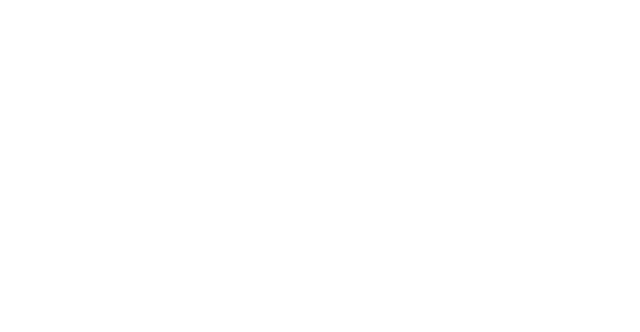
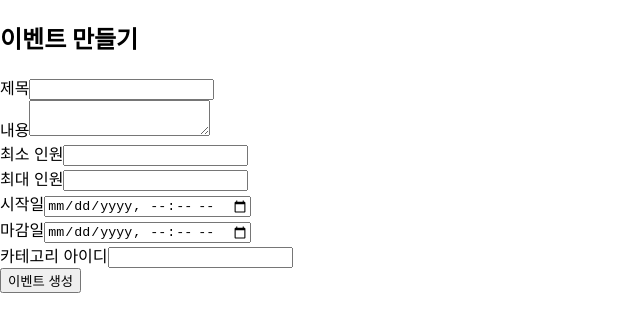
Before and after one commit to EventLinkKNU/EventLink_Front, a React (Create React App) app: page /event-create in a window 1280 px wide. Before the commit this address had no page. Shown: the top 332 px of the page, without its empty margins (0-640 px from the left). Built offline with nearby package versions, Linux system fonts and the light colour scheme.

Commit message:
feat/event

```diff
--- a/src/App.js
+++ b/src/App.js
@@ -3,7 +3,10 @@
 import Welcome from "./components/Welcome";
 import Login from "./components/Login";
 import MyPage from "./components/Mypage"; // 마이페이지 추가
+import CreateEvent from "./components/CreateEvent";
 import { LoginProvider } from "./contexts/LoginContext"; // LoginContext import
+import MyCreatedEvents from "./components/MyCreatedEvents";
+
 
 function App() {
   return (
@@ -17,6 +20,8 @@
             <Route path="/welcome" element={<Welcome />} />
             <Route path="/mypage" element={<MyPage />} />{" "}
             {/* 마이페이지 추가 */}
+            <Route path="/event-create" element={<CreateEvent />} />{" "}
+            <Route path="/get-myEvents" element={<MyCreatedEvents />}/>{" "}
           </Routes>
         </div>
       </Router>
--- /dev/null
+++ b/src/components/CreateEvent.js
@@ -0,0 +1,128 @@
+import React, { useState } from "react";
+import axios from "axios";
+
+const CreateEvent = () => {
+  const [formData, setFormData] = useState({
+    title: "",
+    content: "",
+    minParticipants: "",
+    maxParticipants: "",
+    startDate: "",
+    closeDate: "",
+    categoryId:"",
+  });
+  const handleChange = (e) => {
+    const { name, value } = e.target;
+    setFormData((prev) => ({
+      ...prev,
+      [name]: value,
+    }));
+  };
+  const handleSubmit = (e) => {
+    e.preventDefault();
+
+    axios
+      .post("http://localhost:8080/api/v1/events/create", formData, {
+        withCredentials: true, // ✅ JWT 쿠키 포함
+        headers: {
+          "Content-Type": "application/json",
+        },
+      })
+      .then(() => {
+
+        alert('이벤트가 성공적으로 생성되었습니다!');
+        // 필요시 navigate("/events") 등 이동 처리
+      })
+      .catch((err) => {
+        console.error("이벤트 생성 실패", err);
+        alert("이벤트 생성에 실패했습니다.");
+      });
+  };
+
+  return (
+    <div className="event-create-form">
+      <h2>이벤트 만들기</h2>
+      <form onSubmit={handleSubmit}>
+        <div>
+          <label>제목</label>
+          <input
+            type="text"
+            name="title"
+            value={formData.title}
+            onChange={handleChange}
+            required
+          />
+        </div>
+
+        <div>
+          <label>내용</label>
+          <textarea
+            name="content"
+            value={formData.content}
+            onChange={handleChange}
+            required
+          ></textarea>
+        </div>
+
+        <div>
+          <label>최소 인원</label>
+          <input
+            type="number"
+            name="minParticipants"
+            value={formData.minParticipants}
+            onChange={handleChange}
+            min="1"
+            required
+          />
+        </div>
+
+        <div>
+          <label>최대 인원</label>
+          <input
+            type="number"
+            name="maxParticipants"
+            value={formData.maxParticipants}
+            onChange={handleChange}
+            min="1"
+            required
+          />
+        </div>
+
+        <div>
+          <label>시작일</label>
+          <input
+            type="datetime-local"
+            name="startDate"
+            value={formData.startDate}
+            onChange={handleChange}
+            required
+          />
+        </div>
+
+        <div>
+          <label>마감일</label>
+          <input
+            type="datetime-local"
+            name="closeDate"
+            value={formData.closeDate}
+            onChange={handleChange}
+            required
+          />
+        </div>
+        <div>
+          <label>카테고리 아이디</label>
+          <input
+            type="number"
+            name="categoryId"
+            value={formData.categoryId}
+            onChange={handleChange}
+            required
+          />
+        </div>
+
+        <button type="submit">이벤트 생성</button>
+      </form>
+    </div>
+  );
+}
+export default CreateEvent;
--- /dev/null
+++ b/src/components/MyCreatedEvents.js
@@ -0,0 +1,59 @@
+import React, { useEffect, useState } from "react";
+import axios from "axios";
+
+const MyCreatedEvents = () => {
+  const [events, setEvents] = useState([]);
+  useEffect(() => {
+    axios
+      .get("http://localhost:8080/api/v1/events/get-my-events", {
+        withCredentials: true, // JWT 쿠키가 있다면 포함
+      })
+      .then((res) => {
+        setEvents(res.data);
+      })
+      .catch((err) => {
+        console.error("작성자 이벤트 조회 실패", err);
+      });
+  }, []);
+
+  const handleDelete = (eventId) => {
+    if (window.confirm("정말 이 이벤트를 삭제하시겠습니까?")) {
+      axios
+        .delete(`http://localhost:8080/api/v1/events/delete-event`, {
+          params: { eventId: eventId },
+          withCredentials: true,
+        })
+        .then(() => {
+          // 성공 시 이벤트 목록에서 삭제
+          setEvents((prevEvents) => prevEvents.filter((e) => e.id !== eventId));
+        })
+        .catch((err) => {
+          console.error("이벤트 삭제 실패", err);
+        });
+    }
+  };
+
+  return (
+    <div>
+      <h2>내가 만든 이벤트</h2>
+      {events.length === 0 ? (
+        <p>이벤트가 없습니다.</p>
+      ) : (
+        events.map((event) => (
+          <div key={event.id} style={{ border: "1px solid #ccc", padding: "10px", marginBottom: "10px" }}>
+            <h3>{event.title}</h3>
+            <p>작성자: {event.creatorName}</p>
+            <p>카테고리 : {event.categoryName}</p>
+            <p>내용 : {event.content}</p>
+            <p>인원: {event.minParticipants} ~ {event.maxParticipants}</p>
+            <p>시작: {event.startDate}</p>
+            <p>마감: {event.closeDate}</p>
+            <button onClick={() => handleDelete(event.id)}>삭제</button>
+          </div>
+        ))
+      )}
+    </div>
+  );
+};
+
+export default MyCreatedEvents;
--- a/src/components/Welcome.js
+++ b/src/components/Welcome.js
@@ -59,6 +59,12 @@
   const goToMyPage = () => {
     navigate("/mypage");
   };
+  const createEvent = () =>{
+    navigate("/event-create");
+  }
+  const getMyEvents = () =>{
+    navigate("/get-myEvents");
+  }
 
   return (
     <div>
@@ -67,6 +73,9 @@
       <button onClick={handleLogout}>로그아웃</button>
       <button onClick={handleDelete}>탈퇴</button>
       <button onClick={goToMyPage}>마이페이지</button>
+      <button onClick={getMyEvents}>내 이벤트조회</button>
+      <button onClick={createEvent}>이벤트생성</button>
+
       <ToastContainer
         position="top-center"
         autoClose={1500}
```
